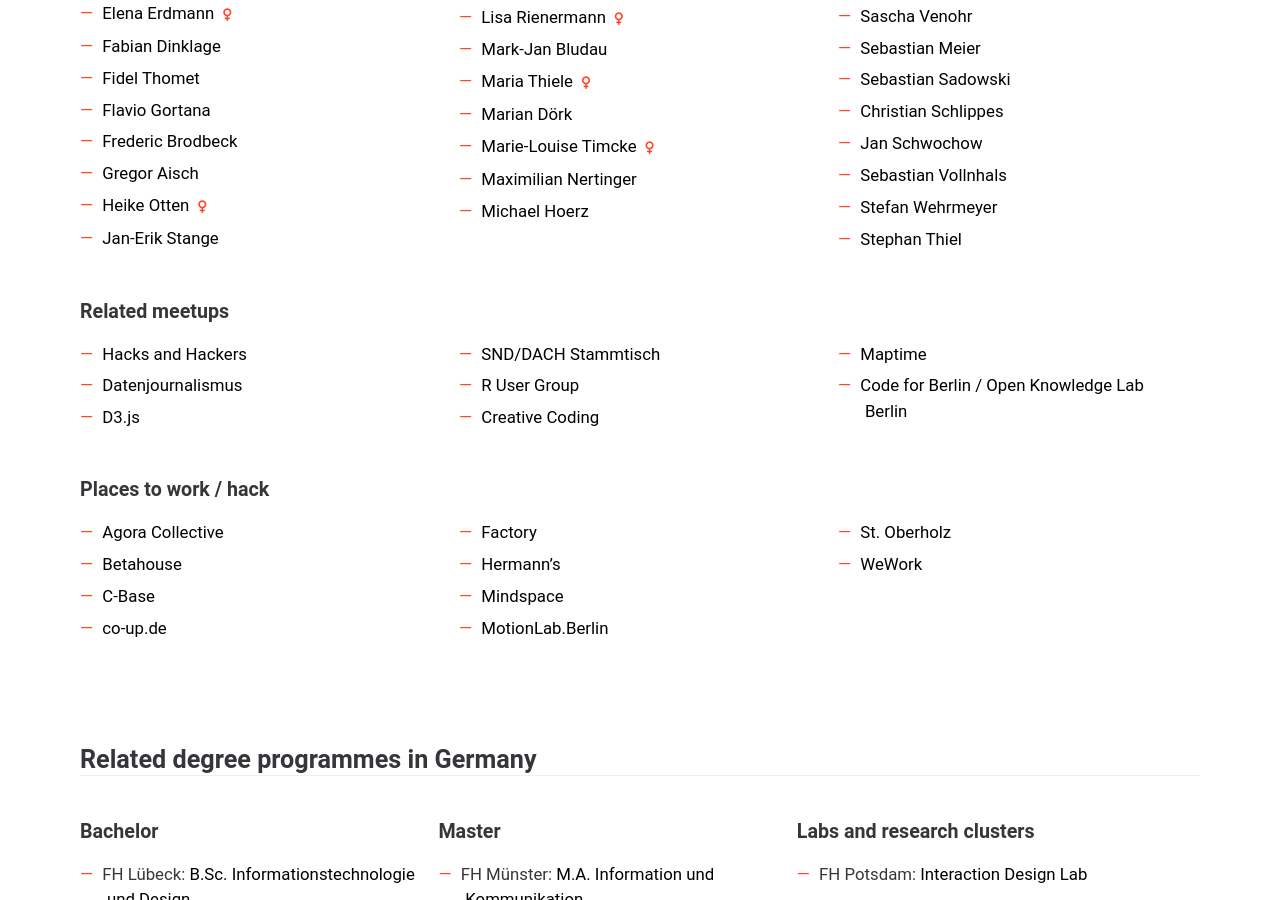
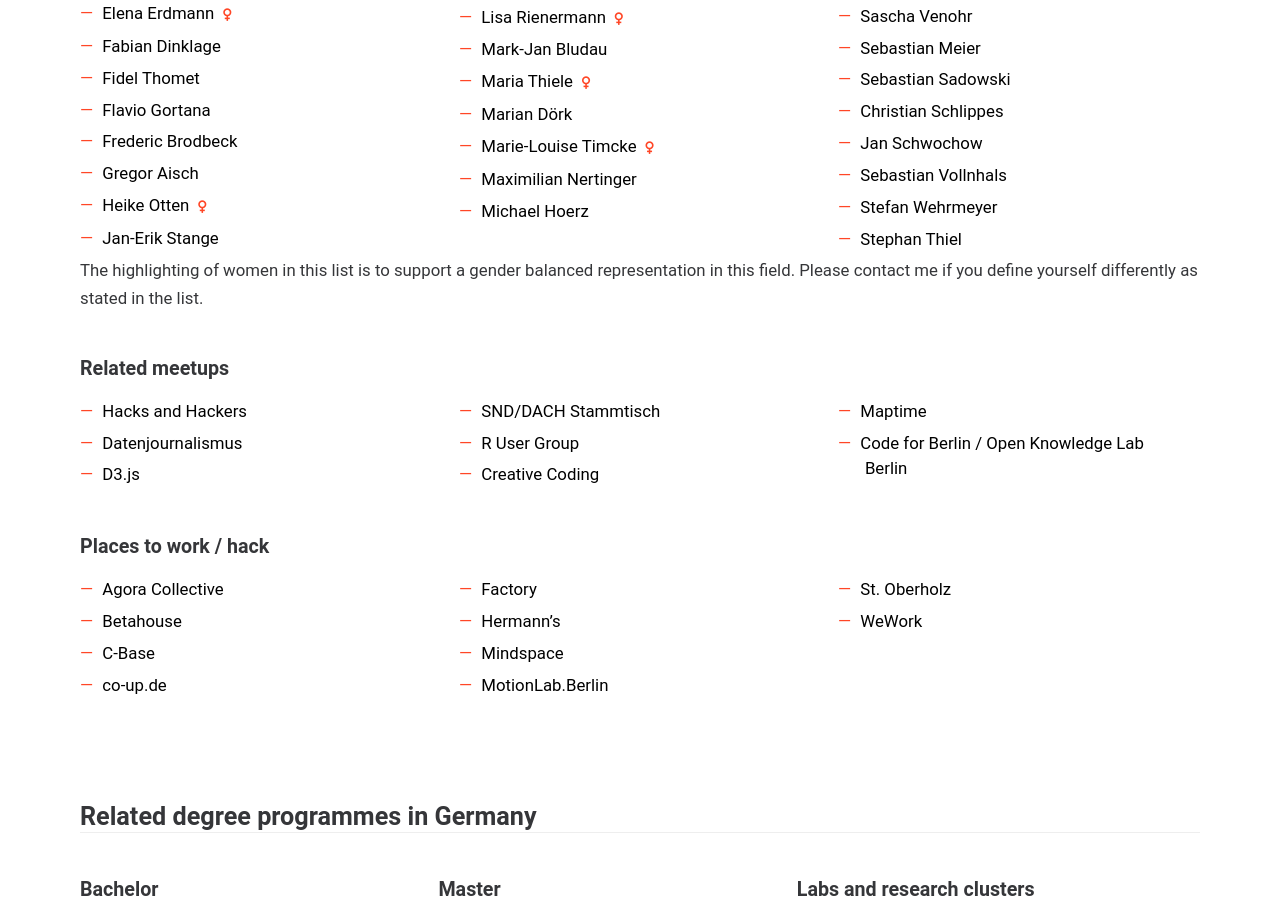
Before and after one commit to Data-Visualization-Berlin/datavis.berlin, a Jekyll site: the page built from index.html, in a window 1280 px wide and 900 px high, scrolled down 2439 px. Built offline with Jekyll 4.4.1, drawn with Linux system fonts in a browser that asks for light colours.

Commit message:
Add explanation

```diff
--- a/index.html
+++ b/index.html
@@ -192,6 +192,8 @@
         <li><a href="https://twitter.com/stphnthiel">Stephan Thiel</a></li>
       </ul>
 
+      <span>The highlighting of women in this list is to support a gender balanced representation in this field. Please contact me if you define yourself differently as stated in the list.</span>
+
       <h3 id="meetups">Related meetups</h3>
       <ul class="columns">
         <li><a href="https://www.meetup.com/de-DE/Hacks-Hackers-Berlin/">Hacks and Hackers</a></li>
```
